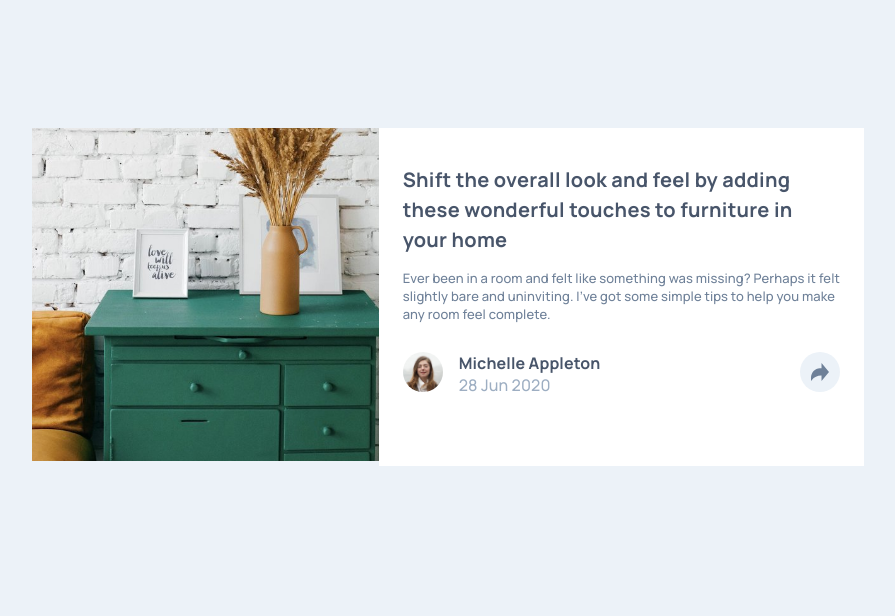
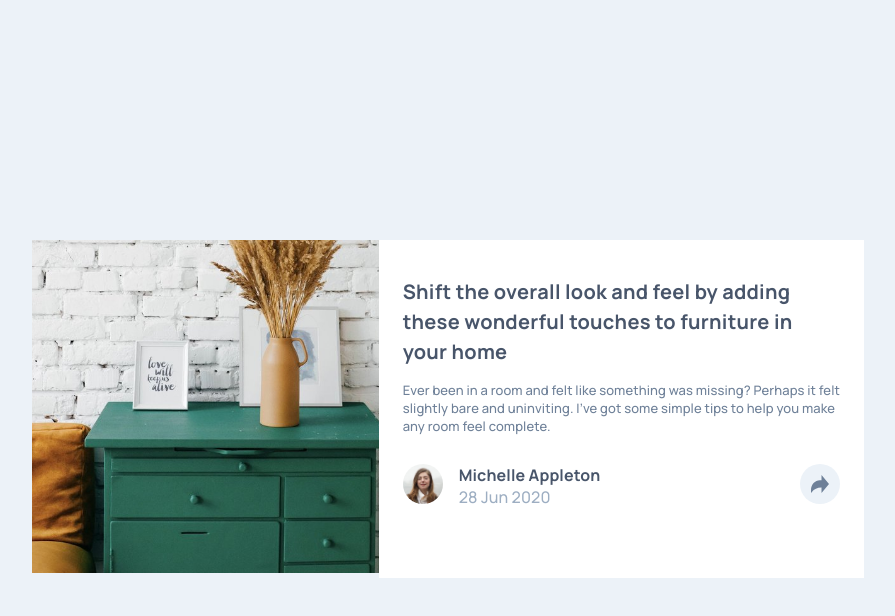
Before and after one commit to mroungou/article-preview-component-master, a plain HTML site: page index.html in a window 1536 px wide. Shown: the whole page, without its empty margins (320-1215 px from the left). Drawn offline with Linux system fonts and the light colour scheme.

Commit message:
layout fix

```diff
--- a/scss/main.scss
+++ b/scss/main.scss
@@ -126,7 +126,7 @@ p {
         display: grid;
         grid-template-columns: repeat(12, 1fr);
 
-        padding: 8rem 22rem;
+        padding: 15rem 22rem;
     }
 
     .hero-image {
```
Also changed, not shown: dist/css/main.css, 1 other file.
